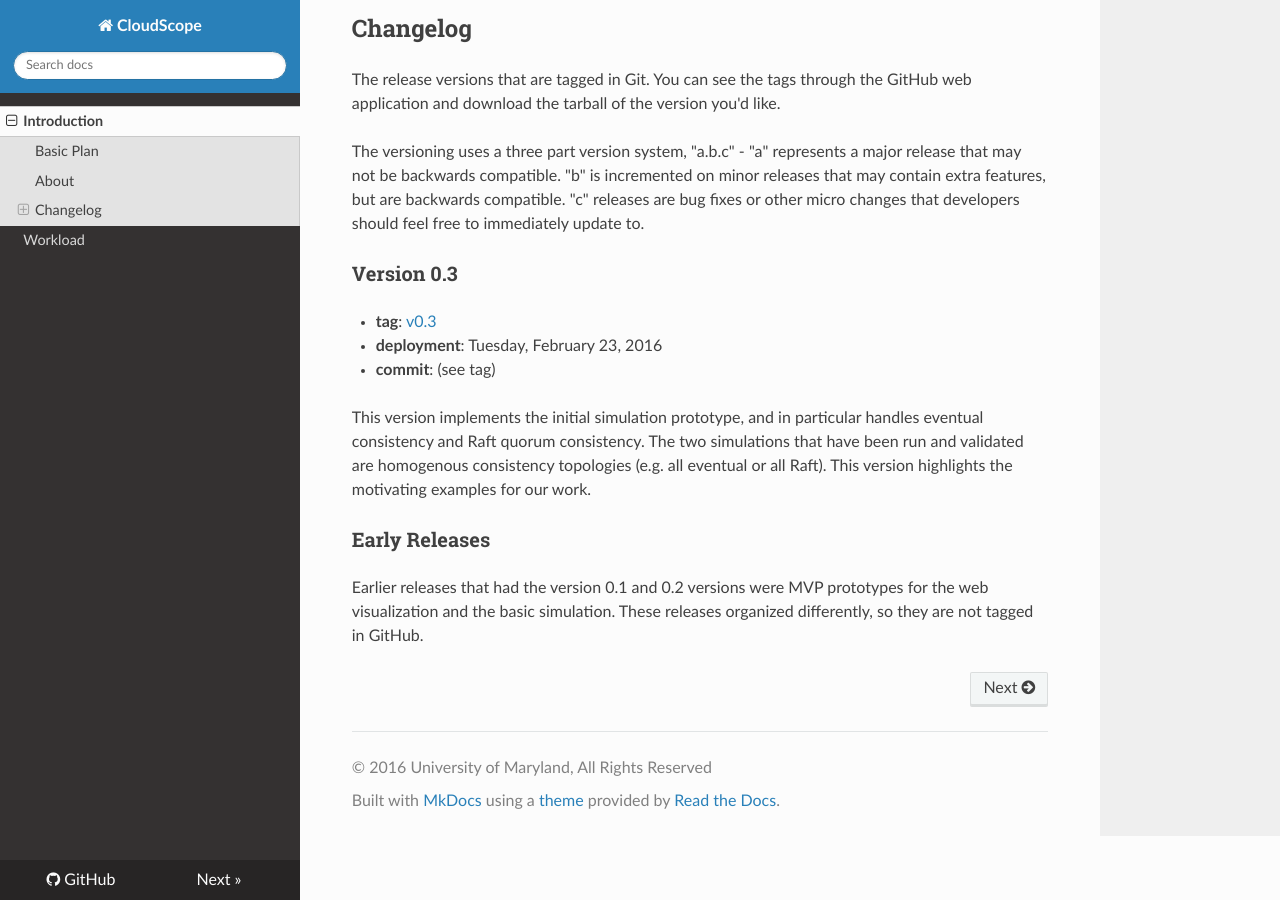
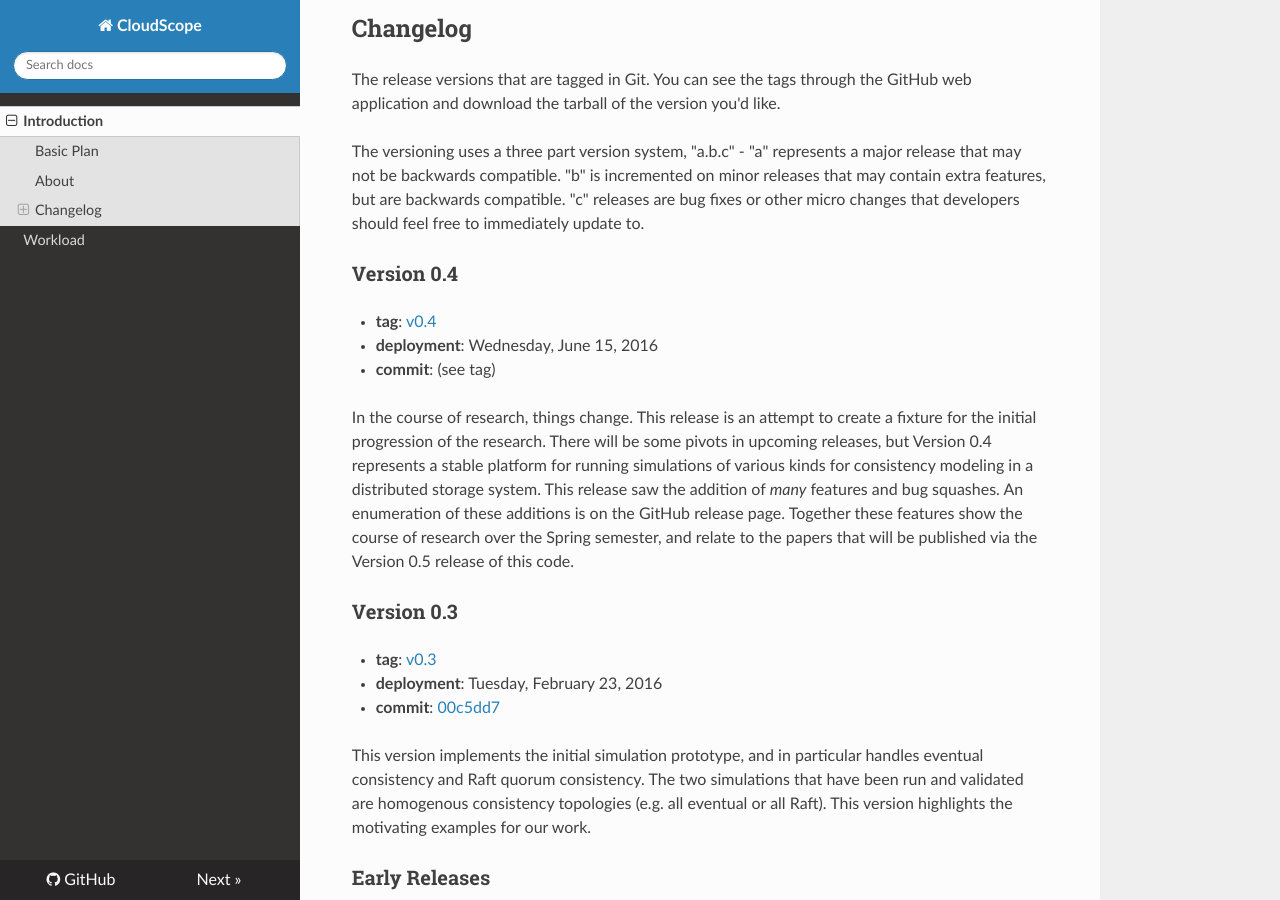
Before and after one commit to bbengfort/cloudscope, an MkDocs documentation site: the page built from docs/index.md, in a window 1280 px wide and 900 px high, scrolled down 921 px. Built offline with MkDocs 1.6.1, drawn with Linux system fonts in a browser that asks for light colours; nearby versions of some CDN libraries; old or Windows-style settings are respelled for this version of MkDocs.

```diff
--- a/cloudscope/version.py
+++ b/cloudscope/version.py
@@ -19,7 +19,7 @@ Maintains version and package information for deployment.
 
 __version_info__ = {
     'major': 0,
-    'minor': 3,
+    'minor': 4,
     'micro': 0,
     'releaselevel': 'final',
     'serial': 0,
--- a/docs/index.md
+++ b/docs/index.md
@@ -18,11 +18,19 @@ The release versions that are tagged in Git. You can see the tags through the Gi
 
 The versioning uses a three part version system, "a.b.c" - "a" represents a major release that may not be backwards compatible. "b" is incremented on minor releases that may contain extra features, but are backwards compatible. "c" releases are bug fixes or other micro changes that developers should feel free to immediately update to.
 
+### Version 0.4
+
+* **tag**: [v0.4](https://github.com/bbengfort/cloudscope/releases/tag/v0.4)
+* **deployment**: Wednesday, June 15, 2016
+* **commit**: (see tag)
+
+In the course of research, things change. This release is an attempt to create a fixture for the initial progression of the research. There will be some pivots in upcoming releases, but Version 0.4 represents a stable platform for running simulations of various kinds for consistency modeling in a distributed storage system. This release saw the addition of _many_ features and bug squashes. An enumeration of these additions is on the GitHub release page. Together these features show the course of research over the Spring semester, and relate to the papers that will be published via the Version 0.5 release of this code.
+
 ### Version 0.3
 
 * **tag**: [v0.3](https://github.com/bbengfort/cloudscope/releases/tag/v0.3)
 * **deployment**: Tuesday, February 23, 2016
-* **commit**: (see tag)
+* **commit**: [00c5dd7](https://github.com/bbengfort/cloudscope/commit/00c5dd71d86f94dce5fd31b254a1c690c5ec1a53)
 
 This version implements the initial simulation prototype, and in particular handles eventual consistency and Raft quorum consistency. The two simulations that have been run and validated are homogenous consistency topologies (e.g. all eventual or all Raft). This version highlights the motivating examples for our work.
 
```
Also changed, not shown: README.md (+10 -2 lines), 1 other file.
